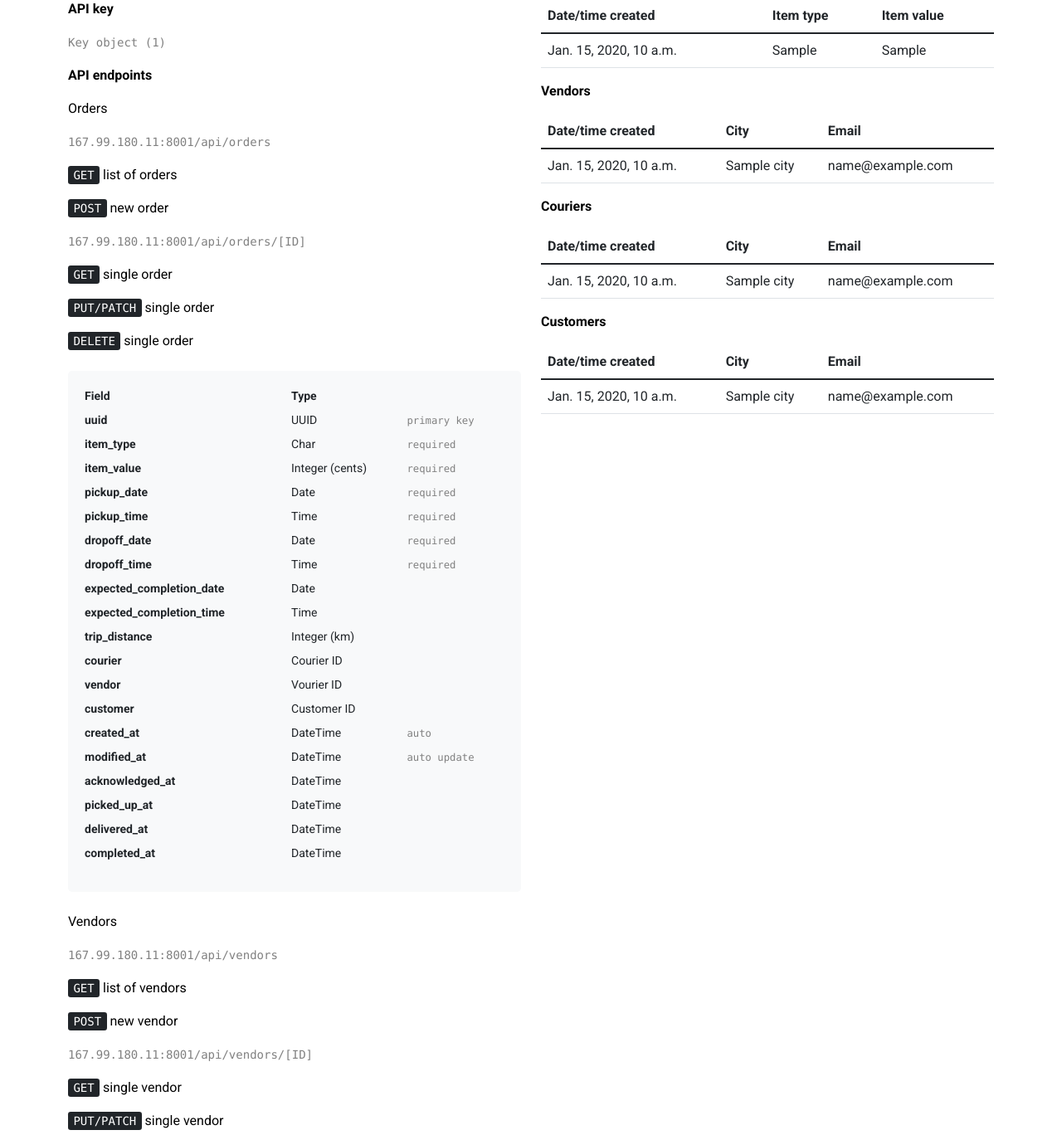
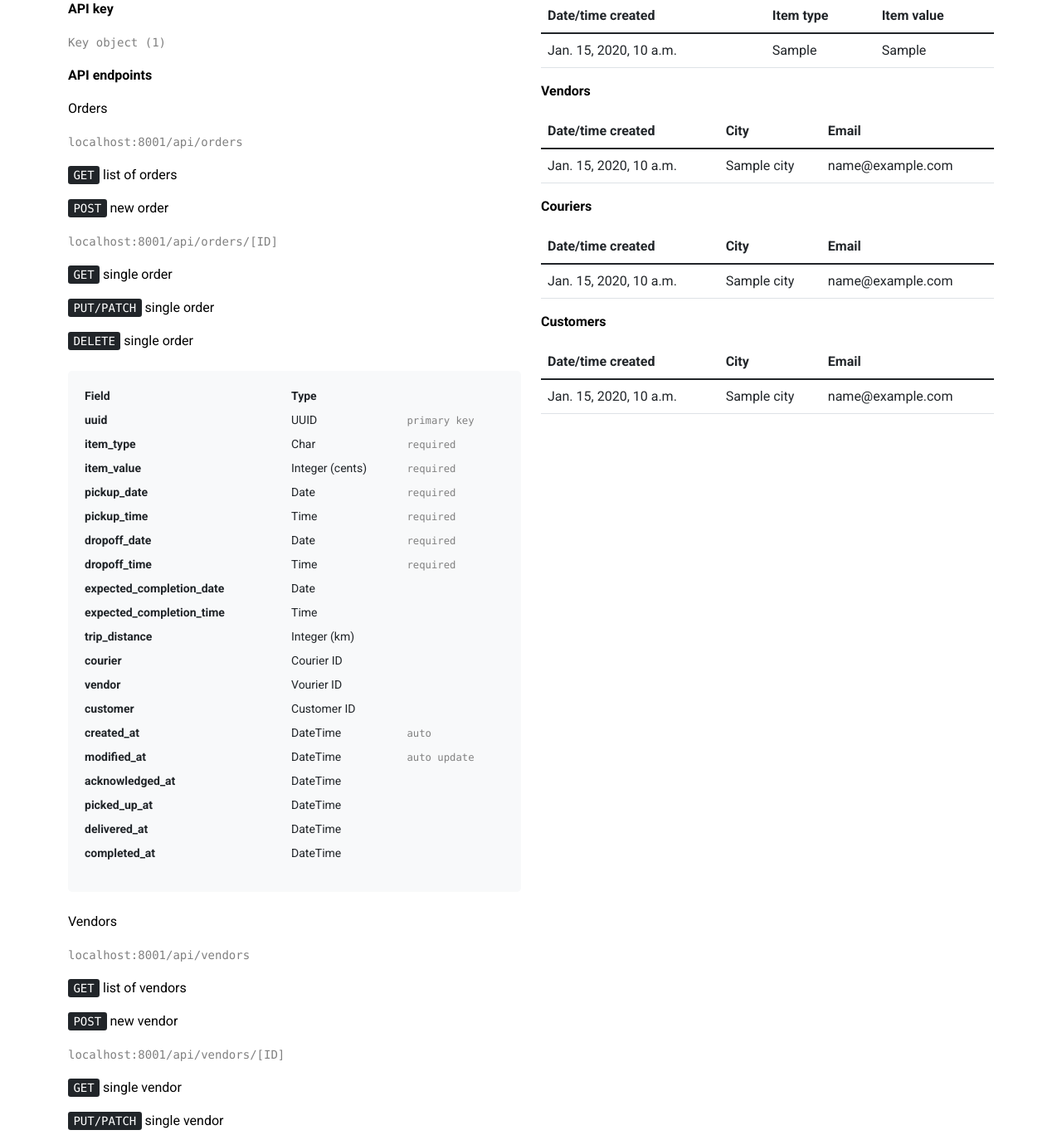
Before and after one commit to bneeland/spannel-api, a Django app: template web/front/templates/front/dashboard_view.html in a window 1280 px wide. Shown: the part 89-1457 px from the top of the page at 83% size. Run offline with Django 3.2, Linux system fonts and the light colour scheme; tables that the repository leaves empty hold one stand-in row (values such as "Sample post"); the template is opened without the code that fills it: values that come from a table or form of the project are taken from there, most other values are stand-ins (such as "Sample title", 1, 10 or a date in 2020); some libraries are stand-ins or nearby versions.

Commit message:
Changed endpoint address in dashboard back to localhost for local build

```diff
--- a/web/front/templates/front/dashboard_view.html
+++ b/web/front/templates/front/dashboard_view.html
@@ -16,10 +16,10 @@
       <p><code>{{ key }}</code></p>
       <p><b>API endpoints</b></p>
       <p>Orders</p>
-      <p><code>167.99.180.11:8001/api/orders</code></p>
+      <p><code>localhost:8001/api/orders</code></p>
       <p><kbd>GET</kbd> list of orders</p>
       <p><kbd>POST</kbd> new order</p>
-      <p><code>167.99.180.11:8001/api/orders/[ID]</code></p>
+      <p><code>localhost:8001/api/orders/[ID]</code></p>
       <p><kbd>GET</kbd> single order</p>
       <p><kbd>PUT/PATCH</kbd> single order</p>
       <p><kbd>DELETE</kbd> single order</p>
@@ -132,10 +132,10 @@
         </table></small>
       </div>
       <p>Vendors</p>
-      <p><code>167.99.180.11:8001/api/vendors</code></p>
+      <p><code>localhost:8001/api/vendors</code></p>
       <p><kbd>GET</kbd> list of vendors</p>
       <p><kbd>POST</kbd> new vendor</p>
-      <p><code>167.99.180.11:8001/api/vendors/[ID]</code></p>
+      <p><code>localhost:8001/api/vendors/[ID]</code></p>
       <p><kbd>GET</kbd> single vendor</p>
       <p><kbd>PUT/PATCH</kbd> single vendor</p>
       <p><kbd>DELETE</kbd> single vendor</p>
@@ -218,10 +218,10 @@
         </table></small>
       </div>
       <p>Couriers</p>
-      <p><code>167.99.180.11:8001/api/couriers</code></p>
+      <p><code>localhost:8001/api/couriers</code></p>
       <p><kbd>GET</kbd> list of couriers</p>
       <p><kbd>POST</kbd> new courier</p>
-      <p><code>167.99.180.11:8001/api/couriers/[ID]</code></p>
+      <p><code>localhost:8001/api/couriers/[ID]</code></p>
       <p><kbd>GET</kbd> single courier</p>
       <p><kbd>PUT/PATCH</kbd> single courier</p>
       <p><kbd>DELETE</kbd> single courier</p>
@@ -315,10 +315,10 @@
         </table></small>
       </div>
       <p>Customers</p>
-      <p><code>167.99.180.11:8001/api/customers</code></p>
+      <p><code>localhost:8001/api/customers</code></p>
       <p><kbd>GET</kbd> list of customers</p>
       <p><kbd>POST</kbd> new customer</p>
-      <p><code>167.99.180.11:8001/api/customers/[ID]</code></p>
+      <p><code>localhost:8001/api/customers/[ID]</code></p>
       <p><kbd>GET</kbd> single customer</p>
       <p><kbd>PUT/PATCH</kbd> single customer</p>
       <p><kbd>DELETE</kbd> single customer</p>
```
